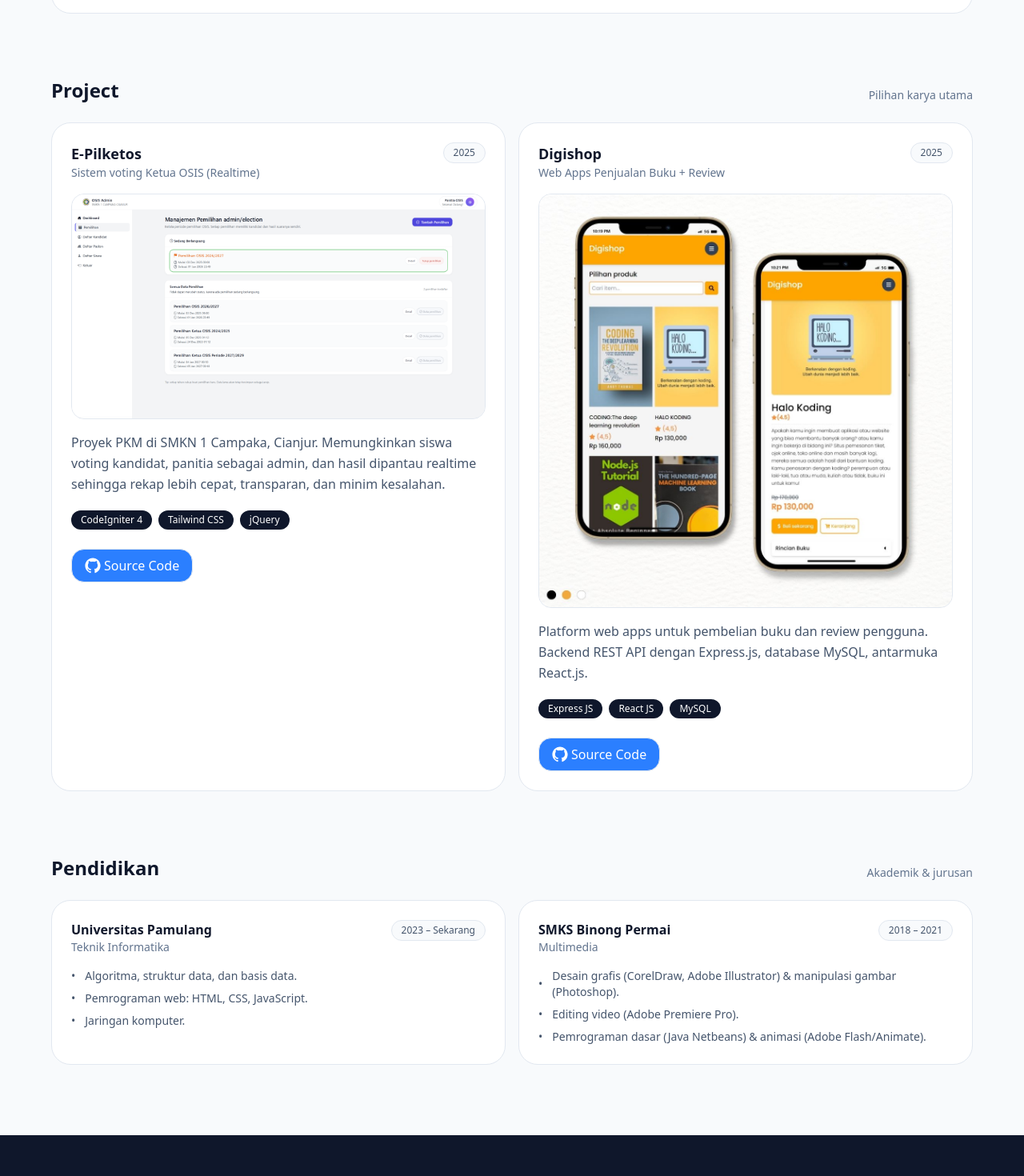
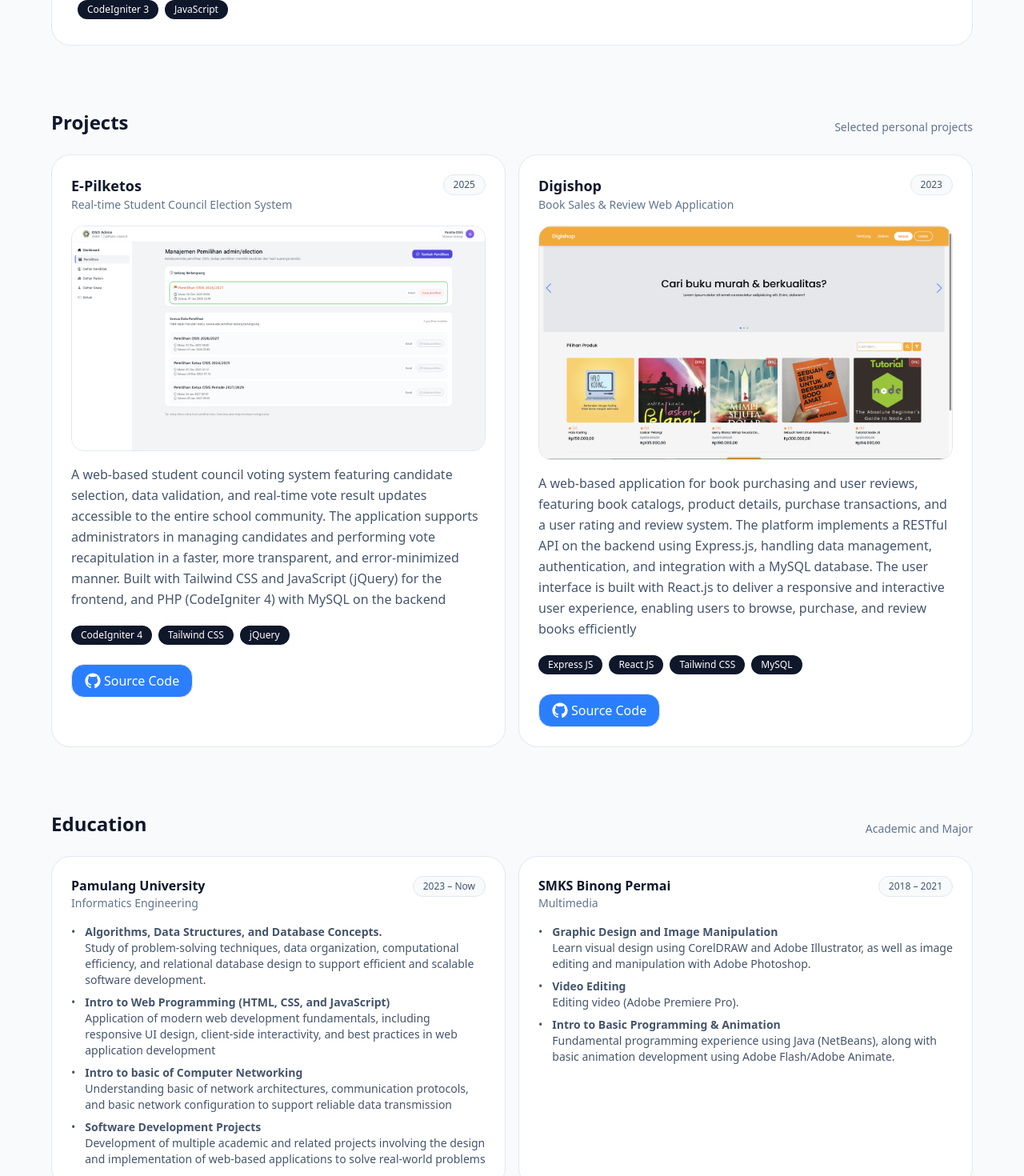
Before and after one commit to MOLAdev20/portofolio_2026, a React (Vite) app: page / in a window 1280 px wide. Shown: the part 1920-3390 px from the top of the page at 80% size. Built offline with nearby package versions, Linux system fonts and the light colour scheme.

Commit message:
update: change to english language

```diff
--- a/src/components/ContactComponents.tsx
+++ b/src/components/ContactComponents.tsx
@@ -7,17 +7,16 @@ const ContactComponents = () => {
       <div className="grid lg:grid-cols-12 p-7 mx-auto max-w-7xl md:p-20 items-center">
         <div className="col-span-12 flex flex-col gap-3 items-center text-center space-y-4">
           <h2 className="text-2xl md:text-3xl font-semibold tracking-tight">
-            Tertarik Menjalin Kerja Sama atau Peluang Profesional?
+            Let's create something great together.
           </h2>
 
           <div className="w-16 h-1 bg-white/70 rounded-full"></div>
 
           <p className="text-white/80 leading-relaxed max-w-xl">
-            Saya terbuka untuk berbagai bentuk kolaborasi dan peluang
-            profesional, khususnya dalam pengembangan sistem berbasis web yang
-            terstruktur, scalable, dan berorientasi pada kenyamanan pengguna.
-            Baik untuk kebutuhan internal maupun pengembangan web application
-            secara menyeluruh.
+            Open to various forms of collaboration and professional
+            opportunities, particularly in the development of well-structured,
+            scalable, and user-focused web-based systems, whether for internal
+            business needs or end-to-end web application development
           </p>
           <div className="flex flex-col md:flex-row items-center gap-2">
             <span className="inline-flex items-center gap-1 rounded-full border border-slate-600 px-3 py-2">
@@ -26,12 +25,15 @@ const ContactComponents = () => {
               </div>
               billhikam2003@gmail.com
             </span>
-            <span className="inline-flex items-center gap-1 rounded-full border border-slate-600 px-3 py-2">
+            <a
+              href="https://wa.me/6283140318095"
+              className="inline-flex items-center gap-1 rounded-full border border-slate-600 px-3 py-2"
+            >
               <div className="w-5 h-5">
                 <WhatsAppIcons />
               </div>
               +62 831-4031-8095
-            </span>
+            </a>
           </div>
         </div>
 
@@ -71,7 +73,7 @@ const ContactComponents = () => {
       </div>
       <footer className="py-5 text-center text-sm text-slate-500">
         <p>
-          © <span id="year"></span> Sabiilul Hikam • Built with Tailwind CDN
+          © <span id="year"></span> Sabiilul Hikam - Create and Develop
         </p>
       </footer>
     </div>
--- a/src/components/EducationComponents.tsx
+++ b/src/components/EducationComponents.tsx
@@ -6,8 +6,8 @@ const EducationComponents = () => {
   return (
     <section id="education" className="py-10">
       <div className="flex items-end justify-between gap-4 flex-wrap">
-        <h2 className="text-2xl font-semibold text-slate-900">Pendidikan</h2>
-        <p className="text-sm text-slate-500">Akademik & jurusan</p>
+        <h2 className="text-2xl font-semibold text-slate-900">Education</h2>
+        <p className="text-sm text-slate-500">Academic and Major</p>
       </div>
 
       <div ref={ref} className="mt-6 grid gap-4 md:grid-cols-2">
@@ -21,26 +21,56 @@ const EducationComponents = () => {
           <div className="flex items-start justify-between gap-3">
             <div>
               <h3 className="font-semibold text-slate-900">
-                Universitas Pamulang
+                Pamulang University
               </h3>
-              <p className="text-sm text-slate-500">Teknik Informatika</p>
+              <p className="text-sm text-slate-500">Informatics Engineering</p>
             </div>
             <span className="text-xs text-slate-600 rounded-full border border-slate-200 bg-slate-50 px-3 py-1">
-              2023 – Sekarang
+              2023 – Now
             </span>
           </div>
           <ul className="mt-4 space-y-2 text-sm text-slate-600">
-            <li className="flex gap-3 items-center">
+            <li className="flex gap-3">
               <span>•</span>
-              <span>Algoritma, struktur data, dan basis data.</span>
+              <span>
+                <h1 className="font-semibold">
+                  Algorithms, Data Structures, and Database Concepts.
+                </h1>
+                Study of problem-solving techniques, data organization,
+                computational efficiency, and relational database design to
+                support efficient and scalable software development.
+              </span>
             </li>
-            <li className="flex gap-3 items-center">
+            <li className="flex gap-3">
               <span>•</span>
-              <span>Pemrograman web: HTML, CSS, JavaScript.</span>
+              <span>
+                <h1 className="font-semibold">
+                  Intro to Web Programming (HTML, CSS, and JavaScript)
+                </h1>
+                Application of modern web development fundamentals, including
+                responsive UI design, client-side interactivity, and best
+                practices in web application development
+              </span>
             </li>
-            <li className="flex gap-3 items-center">
+            <li className="flex gap-3">
               <span>•</span>
-              <span>Jaringan komputer.</span>
+              <span>
+                <h1 className="font-semibold">
+                  Intro to basic of Computer Networking
+                </h1>
+                Understanding basic of network architectures, communication
+                protocols, and basic network configuration to support reliable
+                data transmission
+              </span>
+            </li>
+            <li className="flex gap-3">
+              <span>•</span>
+              <span>
+                <h1 className="font-semibold">Software Development Projects</h1>
+                Development of multiple academic and related projects involving
+                the design and implementation of web-based applications to solve
+                real-world problems
+              </span>
             </li>
           </ul>
         </article>
@@ -64,22 +94,32 @@ const EducationComponents = () => {
             </span>
           </div>
           <ul className="mt-4 space-y-2 text-sm text-slate-600">
-            <li className="flex gap-3 items-center">
+            <li className="flex gap-3">
               <span>•</span>
               <span>
-                Desain grafis (CorelDraw, Adobe Illustrator) & manipulasi gambar
-                (Photoshop).
+                <h1 className="font-semibold">
+                  Graphic Design and Image Manipulation
+                </h1>
+                Learn visual design using CorelDRAW and Adobe Illustrator, as
+                well as image editing and manipulation with Adobe Photoshop.
               </span>
             </li>
-            <li className="flex gap-3 items-center">
-              <span>•</span>
-              <span>Editing video (Adobe Premiere Pro).</span>
-            </li>
-            <li className="flex gap-3 items-center">
+            <li className="flex gap-3">
               <span>•</span>
               <span>
-                Pemrograman dasar (Java Netbeans) & animasi (Adobe
-                Flash/Animate).
+                <h1 className="font-semibold">Video Editing</h1>
+                Editing video (Adobe Premiere Pro).
+              </span>
+            </li>
+            <li className="flex gap-3">
+              <span>•</span>
+              <span>
+                <h1 className="font-semibold">
+                  Intro to Basic Programming & Animation
+                </h1>
+                Fundamental programming experience using Java (NetBeans), along
+                with basic animation development using Adobe Flash/Adobe
+                Animate.
               </span>
             </li>
           </ul>
--- a/src/components/HeroComponents.tsx
+++ b/src/components/HeroComponents.tsx
@@ -1,5 +1,3 @@
-import EmailIcons from "./icons/EmailSVG";
-import MapTagIcons from "./icons/MapTagSVG";
 import WhatsAppIcons from "./icons/WhatsAppSVG";
 import profilePicture from "../assets/profile.jpeg";
 import cv from "../assets/cv.pdf";
--- a/src/components/ProjectComponents.tsx
+++ b/src/components/ProjectComponents.tsx
@@ -1,5 +1,5 @@
 import projectPilketos from "../assets/project/pilketos.png";
-import projectDigishop from "../assets/project/digishop.jpg";
+import projectDigishop from "../assets/project/digishop.png";
 import GihtubIcons from "./icons/GithubSVG";
 import useInView from "../hooks/useInView";
 
@@ -9,8 +9,8 @@ const ProjectComponents = () => {
   return (
     <section ref={ref} id="projects" className="py-10">
       <div className="flex items-end justify-between gap-4 flex-wrap">
-        <h2 className="text-2xl font-semibold text-slate-900">Project</h2>
-        <p className="text-sm text-slate-500">Pilihan karya utama</p>
+        <h2 className="text-2xl font-semibold text-slate-900">Projects</h2>
+        <p className="text-sm text-slate-500">Selected personal projects</p>
       </div>
 
       <div className="mt-6 grid gap-4 md:grid-cols-2">
@@ -28,7 +28,7 @@ const ProjectComponents = () => {
                 E-Pilketos
               </h3>
               <p className="text-sm text-slate-500">
-                Sistem voting Ketua OSIS (Realtime)
+                Real-time Student Council Election System
               </p>
             </div>
             <span className="text-xs text-slate-600 rounded-full border border-slate-200 bg-slate-50 px-3 py-1">
@@ -46,9 +46,13 @@ const ProjectComponents = () => {
           </div>
 
           <p className="mt-4 text-slate-600 leading-relaxed">
-            Proyek PKM di SMKN 1 Campaka, Cianjur. Memungkinkan siswa voting
-            kandidat, panitia sebagai admin, dan hasil dipantau realtime
-            sehingga rekap lebih cepat, transparan, dan minim kesalahan.
+            A web-based student council voting system featuring candidate
+            selection, data validation, and real-time vote result updates
+            accessible to the entire school community. The application supports
+            administrators in managing candidates and performing vote
+            recapitulation in a faster, more transparent, and error-minimized
+            manner. Built with Tailwind CSS and JavaScript (jQuery) for the
+            frontend, and PHP (CodeIgniter 4) with MySQL on the backend
           </p>
 
           <div className="mt-5 flex flex-wrap gap-2">
@@ -65,7 +69,7 @@ const ProjectComponents = () => {
 
           <div className="mt-6 flex flex-wrap gap-3">
             <a
-              href="#"
+              href="https://github.com/MOLAdev20/pkm-evoting"
               className="inline-flex items-center gap-1 px-4 py-2 rounded-2xl border bg-blue-500 text-white border-slate-200 hover:bg-blue-600"
             >
               <div className="w-5 h-5">
@@ -87,11 +91,11 @@ const ProjectComponents = () => {
             <div>
               <h3 className="text-lg font-semibold text-slate-900">Digishop</h3>
               <p className="text-sm text-slate-500">
-                Web Apps Penjualan Buku + Review
+                Book Sales & Review Web Application
               </p>
             </div>
             <span className="text-xs text-slate-600 rounded-full border border-slate-200 bg-slate-50 px-3 py-1">
-              2025
+              2023
             </span>
           </div>
 
@@ -105,8 +109,14 @@ const ProjectComponents = () => {
           </div>
 
           <p className="mt-4 text-slate-600 leading-relaxed">
-            Platform web apps untuk pembelian buku dan review pengguna. Backend
-            REST API dengan Express.js, database MySQL, antarmuka React.js.
+            A web-based application for book purchasing and user reviews,
+            featuring book catalogs, product details, purchase transactions, and
+            a user rating and review system. The platform implements a RESTful
+            API on the backend using Express.js, handling data management,
+            authentication, and integration with a MySQL database. The user
+            interface is built with React.js to deliver a responsive and
+            interactive user experience, enabling users to browse, purchase, and
+            review books efficiently
           </p>
 
           <div className="mt-5 flex flex-wrap gap-2">
@@ -115,6 +125,9 @@ const ProjectComponents = () => {
             </span>
             <span className="rounded-full bg-slate-900 text-white px-3 py-1 text-xs">
               React JS
+            </span>
+            <span className="rounded-full bg-slate-900 text-white px-3 py-1 text-xs">
+              Tailwind CSS
             </span>
             <span className="rounded-full bg-slate-900 text-white px-3 py-1 text-xs">
               MySQL
--- a/src/components/StackComponents.tsx
+++ b/src/components/StackComponents.tsx
@@ -55,7 +55,7 @@ const StackComponents = () => {
           <div className="w-1.5 h-1.5 bg-blue-400 rounded absolute bottom-1"></div>
         </div>
       </div>
-      <div className="flex justify-center gap-5 mt-10">
+      <div className="flex justify-center gap-5 mt-15">
         <div className="flex items-center gap-2 text-sm">
           <div className="w-2 h-2 bg-green-400 rounded-full"></div> Beginner
         </div>
--- a/src/components/WorkExperienceComponents.tsx
+++ b/src/components/WorkExperienceComponents.tsx
@@ -6,12 +6,12 @@ const WorkExperienceComponents = () => {
   const card2 = useInView();
 
   return (
-    <section id="experience" className="py-10">
+    <section id="experience" className="py-10 mt-10">
       <div className="flex items-end justify-between gap-4 flex-wrap">
         <h2 className="text-2xl font-semibold text-slate-900">
           Working Experience
         </h2>
-        <p className="text-sm text-slate-500">Kontribusi & hasil kerja</p>
+        <p className="text-sm text-slate-500">Contribution & Working result</p>
       </div>
 
       <div className="mt-6 grid gap-4">
@@ -40,14 +40,14 @@ const WorkExperienceComponents = () => {
           </div>
 
           <ul className="mt-5 grid gap-3 text-slate-600 leading-relaxed">
-            <li className="flex gap-3 items-center">
+            <li className="flex gap-3 md:items-center">
               <span>•</span>
               <span>
                 Collaborated across departments to analyze requirements, design
                 solutions, and implement internal applications.
               </span>
             </li>
-            <li className="flex gap-3 items-center">
+            <li className="flex gap-3 md:items-center">
               <span>•</span>
               <span>
                 Developed an internal financial system (CI4 + JavaScript)
@@ -55,7 +55,7 @@ const WorkExperienceComponents = () => {
                 yearly projections.
               </span>
             </li>
-            <li className="flex gap-3 items-center">
+            <li className="flex gap-3 md:items-center">
               <span>•</span>
               <span>
                 Built a Student Information System, including student data
@@ -63,14 +63,14 @@ const WorkExperienceComponents = () => {
                 decision support.
               </span>
             </li>
-            <li className="flex gap-3 items-center">
+            <li className="flex gap-3 md:items-center">
               <span>•</span>
               <span>
                 Implemented alumni monitoring and alumni map visualization in
                 Japan using Leaflet.js.
               </span>
             </li>
-            <li className="flex gap-3 items-center">
+            <li className="flex gap-3 md:items-center">
               <span>•</span>
               <span>
                 Developed job listing and tracking features for Japan-based
@@ -78,7 +78,7 @@ const WorkExperienceComponents = () => {
                 candidate matching.
               </span>
             </li>
-            <li className="flex gap-3 items-center">
+            <li className="flex gap-3 md:items-center">
               <span>•</span>
               <span>
                 Created a Student Portal featuring learning progress, exam
@@ -86,21 +86,21 @@ const WorkExperienceComponents = () => {
                 location updates.
               </span>
             </li>
-            <li className="flex gap-3 items-center">
+            <li className="flex gap-3 md:items-center">
               <span>•</span>
               <span>
                 Built an online registration system with an analytics dashboard
                 for applicant status and monthly/yearly summaries.
               </span>
             </li>
-            <li className="flex gap-3 items-center">
+            <li className="flex gap-3 md:items-center">
               <span>•</span>
               <span>
                 Developed a student selection system using React.js and Firebase
                 for result tracking and recap.
               </span>
             </li>
-            <li className="flex gap-3 items-center">
+            <li className="flex gap-3 md:items-center">
               <span>•</span>
               <span>
                 Handled installation and configuration of web and mail servers
@@ -154,14 +154,14 @@ const WorkExperienceComponents = () => {
           </div>
 
           <ul className="mt-5 grid gap-3 text-slate-600 leading-relaxed">
-            <li className="flex gap-3 items-center">
+            <li className="flex gap-3 md:items-center">
               <span>•</span>
               <span>
                 Developed a web-based School Management System using PHP
                 (CodeIgniter 3) and JavaScript.
               </span>
             </li>
-            <li className="flex gap-3 items-center">
+            <li className="flex gap-3 md:items-center">
               <span>•</span>
               <span>
                 Implemented core features including student savings, student
@@ -169,7 +169,7 @@ const WorkExperienceComponents = () => {
                 and subjects.
               </span>
             </li>
-            <li className="flex gap-3 items-center">
+            <li className="flex gap-3 md:items-center">
               <span>•</span>
               <span>
                 Conducted requirements analysis and designed system workflows to
@@ -177,7 +177,7 @@ const WorkExperienceComponents = () => {
                 processes.
               </span>
             </li>
-            <li className="flex gap-3 items-center">
+            <li className="flex gap-3 md:items-center">
               <span>•</span>
               <span>
                 Maintained active communication with clients to align on
```
Also changed, not shown: src/assets/project/digishop-mobile.jpg (renamed from src/assets/project/digishop.jpg), src/assets/project/digishop.png (added).
